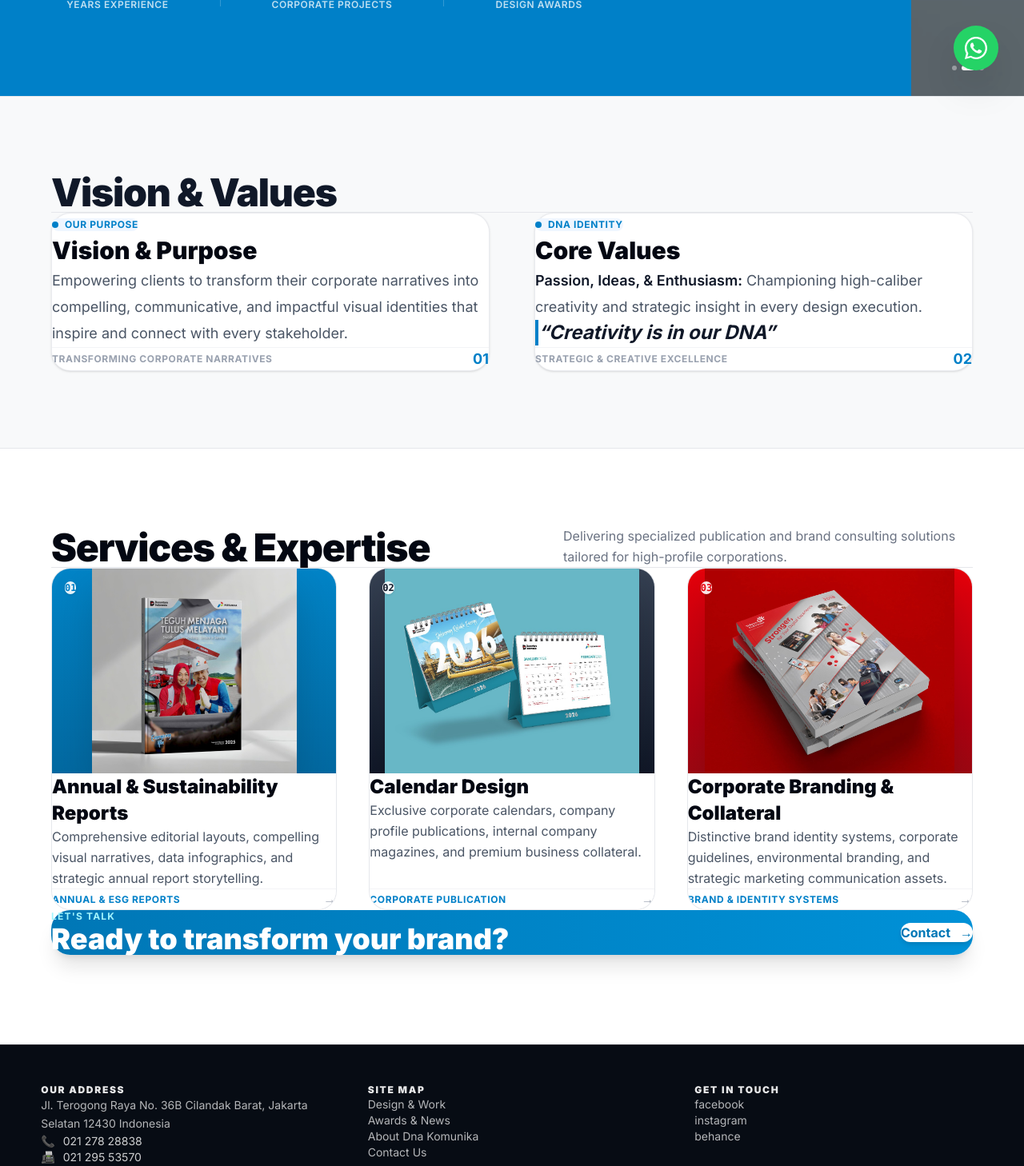
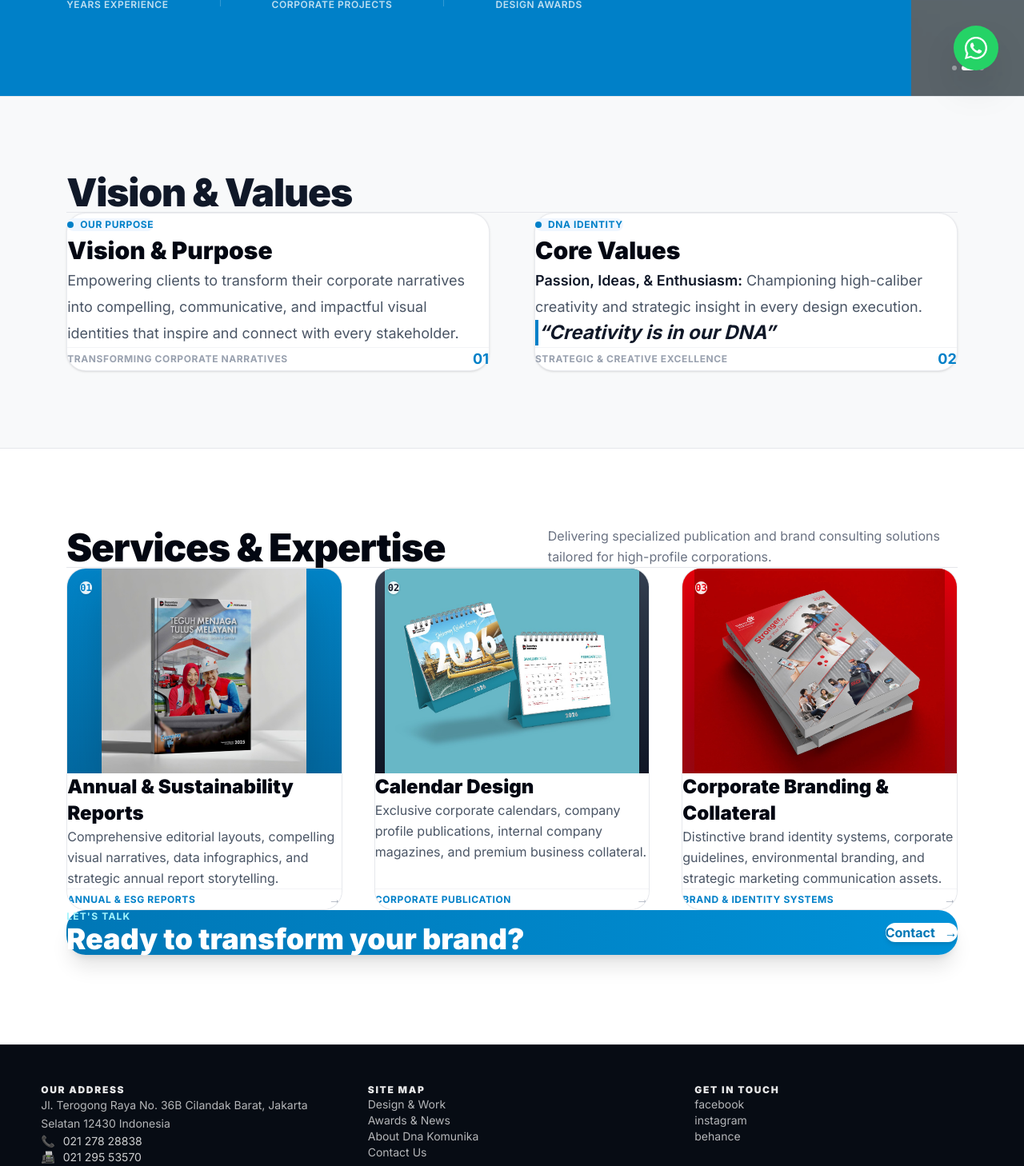
Before and after one commit to SamJinWoo99/DNA-Company-Profile, a Next.js app: page /about in a window 1280 px wide. Shown: the part 680-2138 px from the top of the page at 80% size. Built offline with nearby package versions, Linux system fonts and the light colour scheme.

Commit message:
Align Vision and Services left edge with Hero while keeping balanced right margin

```diff
--- a/app/components/AboutHeroMeta.tsx
+++ b/app/components/AboutHeroMeta.tsx
@@ -181,18 +181,18 @@ export default function AboutHeroMeta() {
         </section>
 
         {/* ----------------------------------------------------------------------- */}
-        {/* VISI & MISI (Layout Rapi, Estetik, Jarak Kiri-Kanan Simetris & Center)   */}
+        {/* VISI & MISI (Sejajar Presisi dengan Hero Atas, Rapi & Seimbang)         */}
         {/* ----------------------------------------------------------------------- */}
         <section
-          className="w-full bg-[#f8f9fa] border-t border-gray-200 flex justify-center"
+          className="w-full bg-[#f8f9fa] border-t border-gray-200"
           style={{
             paddingTop: "clamp(6rem, 10vh, 8.5rem)",
             paddingBottom: "clamp(6rem, 10vh, 8.5rem)",
-            paddingLeft: "clamp(2rem, 5vw, 5rem)",
-            paddingRight: "clamp(2rem, 5vw, 5rem)",
+            paddingLeft: "clamp(2.5rem, 6.5vw, 6.5rem)",
+            paddingRight: "clamp(2.5rem, 6.5vw, 6.5rem)",
           }}
         >
-          <div className="w-full max-w-6xl mx-auto">
+          <div className="w-full max-w-6xl">
             {/* Header Visi & Misi */}
             <div className="mb-16 pb-8 border-b border-gray-200">
               <h2 className="text-3xl sm:text-4xl lg:text-5xl font-black text-gray-900 tracking-tight">
@@ -200,7 +200,7 @@ export default function AboutHeroMeta() {
               </h2>
             </div>
 
-            {/* 2 Kolom Visi & Misi: Rapi, Lega, Simetris di Tengah */}
+            {/* 2 Kolom Visi & Misi: Rapi, Lega, Sejajar dengan Hero */}
             <div className="grid grid-cols-1 lg:grid-cols-2 gap-10 lg:gap-14 items-stretch">
 
               {/* Box 1: Visi & Tujuan */}
@@ -263,18 +263,18 @@ export default function AboutHeroMeta() {
         </section>
 
         {/* ----------------------------------------------------------------------- */}
-        {/* SERVICES & EXPERTISE (Layanan DNA Komunika, Simetris & Center)          */}
+        {/* SERVICES & EXPERTISE (Sejajar Presisi dengan Hero Atas, Rapi & Seimbang) */}
         {/* ----------------------------------------------------------------------- */}
         <section
-          className="w-full bg-white border-t border-gray-200 flex justify-center"
+          className="w-full bg-white border-t border-gray-200"
           style={{
             paddingTop: "clamp(6rem, 10vh, 8.5rem)",
             paddingBottom: "clamp(7rem, 12vh, 10rem)",
-            paddingLeft: "clamp(2rem, 5vw, 5rem)",
-            paddingRight: "clamp(2rem, 5vw, 5rem)",
+            paddingLeft: "clamp(2.5rem, 6.5vw, 6.5rem)",
+            paddingRight: "clamp(2.5rem, 6.5vw, 6.5rem)",
           }}
         >
-          <div className="w-full max-w-6xl mx-auto">
+          <div className="w-full max-w-6xl">
             {/* Header Services */}
             <div className="mb-16 pb-8 border-b border-gray-200 flex flex-col md:flex-row md:items-end justify-between gap-6">
               <div>
```
